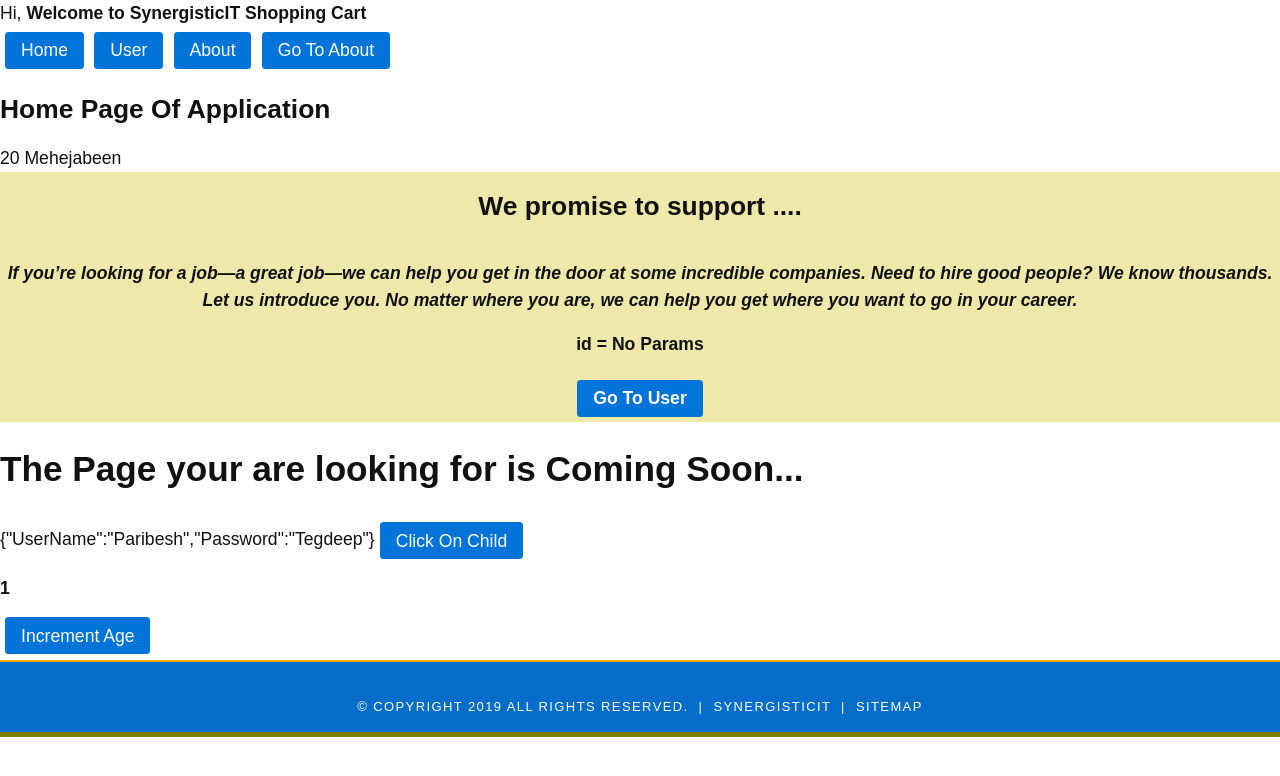
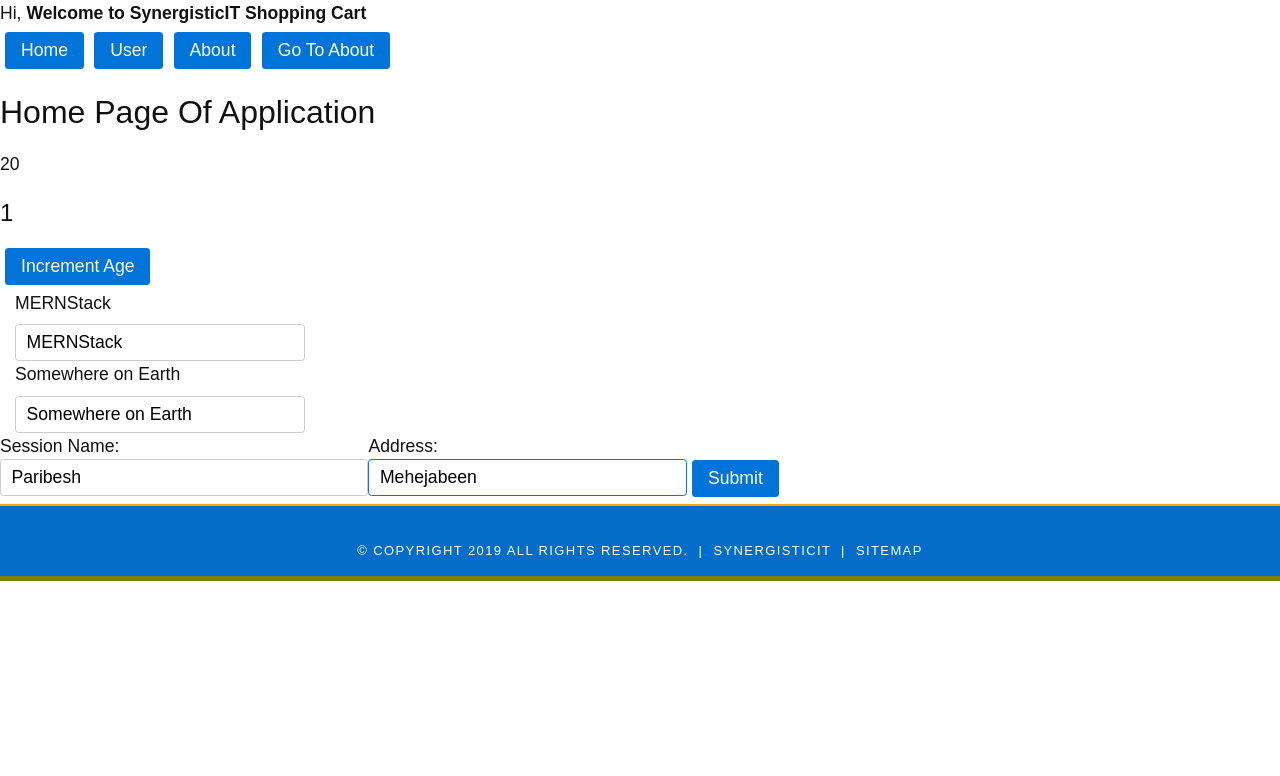
Before and after one commit to MishraAshish/MERNStack12, a React app in the folder reactapp/: page / in a window 1280 px wide. Built offline with nearby package versions, Linux system fonts and the light colour scheme.

Commit message:
event binding uncontrolled component

```diff
--- a/reactapp/src/application/Common/HomeComponent.js
+++ b/reactapp/src/application/Common/HomeComponent.js
@@ -1,7 +1,7 @@
-import React, { Component, PureComponent } from "react";
-import About from "./AboutComponent";
-import ChildComponent from "./ChildFunction";
-import NotFound from "./NotFoundComponent";
+import React, { Component, PureComponent, createRef } from "react";
+// import About from "./AboutComponent";
+// import ChildComponent from "./ChildFunction";
+// import NotFound from "./NotFoundComponent";
 
 //export default class HomeComponent extends Component {
 export default class HomeComponent extends PureComponent { //Pure Component has implementation of shouldComponentUpdate
@@ -10,12 +10,24 @@ export default class HomeComponent extends PureComponent { //Pure Component has
         this.state = {
             age : 20,
             name : "Synergistic IT",
-            counter : 1
+            counter : 1,
+            sessionName : "MERNStack",
+            address : "Somewhere on Earth"
         }
         //getAllDistricts() - server call not allowed here
         //we can't access the html
         this.interval = "";//global variable of the class
-        this.user = {UserName:"Paribesh", Password : "Tegdeep"}
+        this.user = {UserName:"Paribesh", Password : "Tegdeep"};
+
+        //ref - keyword : used to read/update the html element out react framework
+        //ref - keyword uses
+        //for creating and accessing html out of react flow
+        //as we dont have any html selectors available in react so this provides a reference to html
+        this.inputAddress = createRef();
+        this.inputSession = createRef();
+
+        //this.inputAddress.current.focus();
+        //this.inputAddress.current.value = "Paribesh";
     }
 
     increment = ()=>{
@@ -38,6 +50,12 @@ export default class HomeComponent extends PureComponent { //Pure Component has
         //this.increment();
         //we can access the html and make call to server to fetch more data
         //getAllDistricts()
+
+        setTimeout(() => {
+            this.inputAddress.current.focus();
+            this.inputAddress.current.value = "Mehejabeen";
+            this.inputSession.current.value = "Paribesh";
+        }, 3000);
     }
 
     //fetch the list of districts - ajax call
@@ -98,6 +116,35 @@ export default class HomeComponent extends PureComponent { //Pure Component has
         })
     }
 
+    readSessionNameData = (evt)=>{ //evt - is provided by JS to read the properties of HTML element
+        //alert("USer Typed "+ evt.target.value)
+        let targetValue = evt.target.value;
+        let classList = evt.target.classList;
+
+        if (classList.contains("sessionText")) {
+            this.setState({
+                sessionName : targetValue
+            });
+        } else if(classList.contains("addressText")){
+            this.setState({
+                address : targetValue
+            });
+        }
+        evt.preventDefault();
+    }
+
+    formSubmit = (evt)=>{
+        let address = this.inputAddress.current.value;
+        let sessionName = this.inputSession.current.value;
+
+        this.setState({
+            address,
+            sessionName
+        })
+
+        evt.preventDefault();
+    }
+
     //creation and updation life cycle method
     render(){
         console.log("Home Render!!");
@@ -107,13 +154,43 @@ export default class HomeComponent extends PureComponent { //Pure Component has
                 <h2>{this.props.title}</h2>
                 <label> {this.state.age} </label>
 
-                <ChildComponent name="Mehejabeen" user={this.user} clickOnChild={this.childClick}>
+                <h4>{this.state.counter}</h4>
+                <button onClick={this.clickEventHandler}>Increment Age</button>
+
+                {/* <ChildComponent name="Mehejabeen" user={this.user} clickOnChild={this.childClick}>
                     <About/>
                     <NotFound/>
-                </ChildComponent>
+                </ChildComponent> */}
 
-                <h4>{this.state.counter}</h4>
-                <button onClick={this.clickEventHandler}>Increment Age</button>
+                {/* controllled component */}
+                <div className={"col-md-3"}>
+                    <label>{this.state.sessionName}</label>
+                    <input type={"text"} className={"sessionText"} placeholder={"Please Type Your Session"} maxLength={14}
+                        value={this.state.sessionName} onChange={this.readSessionNameData}/>
+
+                    <label>{this.state.address}</label>
+                    <input type={"text"} className={"addressText"} placeholder={"Please Type Your Address"} maxLength={24}
+                        value={this.state.address} onChange={(evt)=>{this.setState({address:evt.target.value})}} />
+                        {/*onChange={this.readSessionNameData}/>*/}
+                </div>
+
+                 {/* We are going to create an uncontrolled html form with html elements,
+                    it is controlled element values are not going to be part of react state */}
+                <div>
+                 <form onSubmit={this.formSubmit} action="modernschool.com/new/admission">
+                     <label>
+                             Session Name:
+                             <input type="text" ref={this.inputSession} placeholder="Please enter session"/>
+                     </label>
+                     <label>
+                             Address:
+                             <input type="text" ref={this.inputAddress} placeholder="Please enter address"/>
+                     </label>
+
+                     <input type="submit" value="Submit" />
+                 </form>
+             </div>
+
             </>
         )
     }
--- a/reactapp/src/index.html
+++ b/reactapp/src/index.html
@@ -4,6 +4,7 @@
     <meta charset="UTF-8">
     <meta http-equiv="X-UA-Compatible" content="IE=edge">
     <meta name="viewport" content="width=device-width, initial-scale=1.0">
+    <link rel="stylesheet" href="https://maxcdn.bootstrapcdn.com/bootstrap/4.0.0/css/bootstrap.min.css" integrity="sha384-Gn5384xqQ1aoWXA+058RXPxPg6fy4IWvTNh0E263XmFcJlSAwiGgFAW/dAiS6JXm" crossorigin="anonymous">
     <title>Shopping Cart</title>
 </head>
 <body>
```
